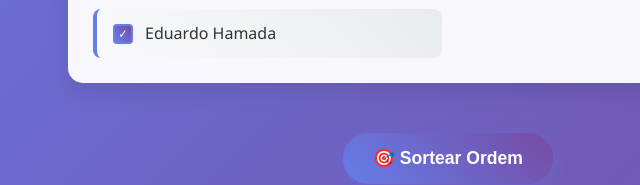
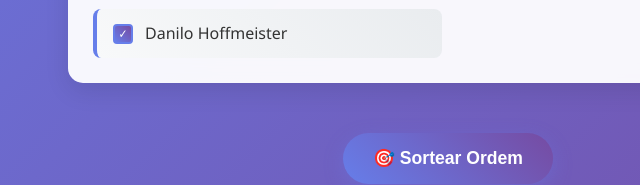
Before and after one commit to acmesquita/sorted_daily, a plain HTML site: page index.html in a window 1280 px wide. Shown: the part 512-697 px from the top of the page, 192-832 px from the left. Drawn offline with Linux system fonts and the light colour scheme.

Commit message:
Fix person name in checkbox for Danilo Hoffmeister in index.html

```diff
--- a/index.html
+++ b/index.html
@@ -64,7 +64,7 @@
                         <label class="person-checkbox">
                             <input type="checkbox" checked data-person="Danilo Hoffmeister">
                             <span class="checkmark"></span>
-                            <span class="person-name">Eduardo Hamada</span>
+                            <span class="person-name">Danilo Hoffmeister</span>
                         </label>
                     </li>
                 </ul>
```
